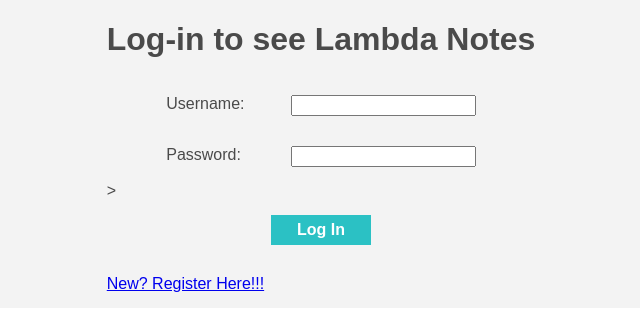
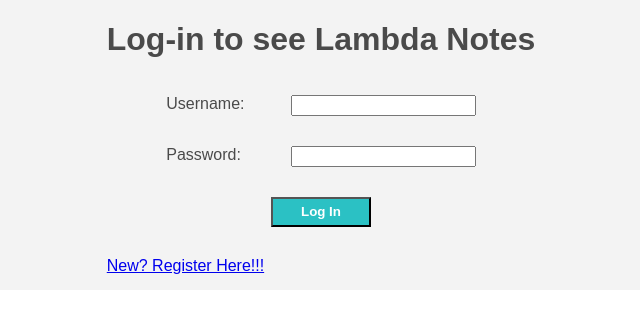
Before and after one commit to ckopecky/LambNotes, a React (Create React App) app: page / in a window 1280 px wide. Shown: the top 330 px of the page, without its empty margins (319-959 px from the left). Built offline with nearby package versions, Linux system fonts and the light colour scheme.

Commit message:
initial heroku commit

```diff
--- a/src/Components/Login.js
+++ b/src/Components/Login.js
@@ -20,7 +20,7 @@ class Login extends Component {
         axios.post("https://lambnotes.herokuapp.com/auth/login", this.state)
             .then(response => {
                 localStorage.setItem("jwt", response.data.token);
-                this.props.history.push("/notes");
+                this.props.history.push("/");
 
             })
             .catch(err => {
@@ -45,7 +45,7 @@ class Login extends Component {
                     <label className="label">Password:</label>
                     <input onChange={this.handleChange} name="password" type="password" value={this.state.password}/>
                     </div>
-                    ><div className="button login-button" onClick={this.handleClick}>Log In</div>
+                    <button className="button login-button" onClick={this.handleClick}>Log In</button>
                     <Link to="/register"><div className="register-here">New? Register Here!!!</div></Link>
                 </div>
             </div>
```
